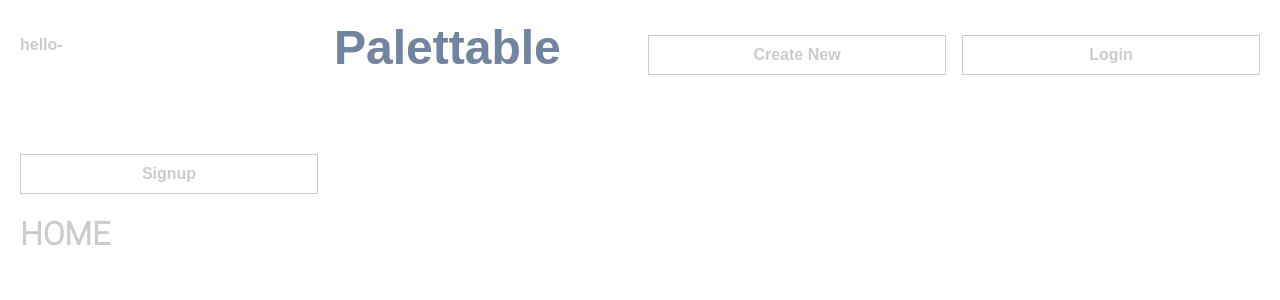
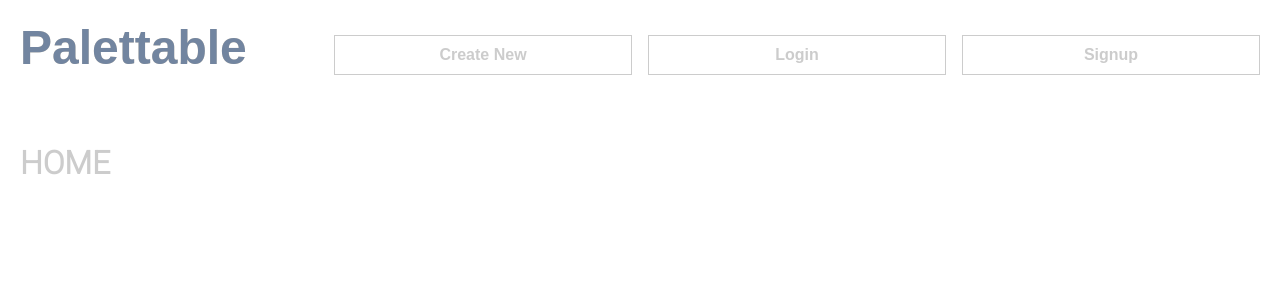
Before and after one commit to joshlacey/Palettable, a React (Create React App) app: page / in a window 1280 px wide. Shown: the top 300 px of the page. Built offline with nearby package versions, Linux system fonts and the light colour scheme; a web font is replaced by a local one.

Commit message:
deleted test

```diff
--- a/src/component/Nav.js
+++ b/src/component/Nav.js
@@ -30,7 +30,6 @@ class Nav extends React.Component {
     const hasToken = !!localStorage.getItem('jwtToken')
     return(
       <div className={'navbar'} >
-        <p>hello-</p>
         <Link to='/palates'>
           <div className={'nav-wrapper'}>
             <p className={'overlap text'}>Palettable</p>
```
